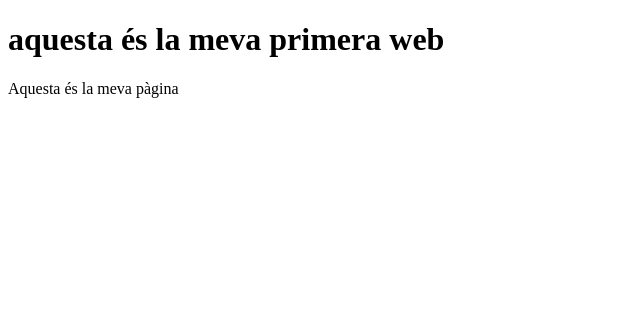
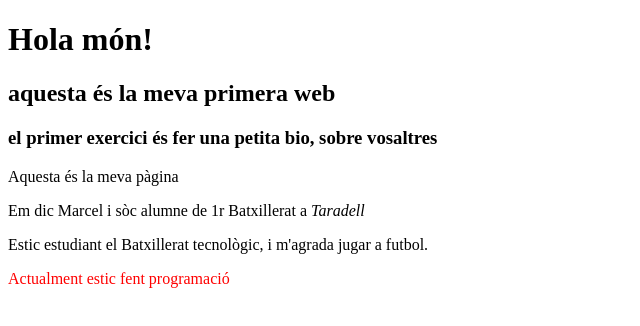
Before and after one commit to Marafa18/Exercici1, a plain HTML site: page index.html in a window 1280 px wide. Shown: the whole page, without its empty margins (0-640 px from the left). Drawn offline with Linux system fonts and the light colour scheme.

Commit message:
Update index.html

```diff
--- a/index.html
+++ b/index.html
@@ -4,9 +4,14 @@
     <meta charset="utf-8">
     <meta name="viewport" content="width=device-width">
     <title>hola món!!!</title>
-    <h1>aquesta és la meva primera web</h1>
   </head>
   <body>
+     <h1>Hola món!</h1>
+    <h2>aquesta és la meva primera web</h2>
+    <h3>el primer exercici és fer una petita bio, sobre vosaltres</h3>
     <p>Aquesta és la meva pàgina</p>
+    <p>Em dic Marcel i sòc alumne de 1r Batxillerat a <i>Taradell</i></p>
+    <p>Estic estudiant el Batxillerat tecnològic, i m'agrada jugar a futbol.
+    <p style="color:#FF0000"; "font-size:30px";>Actualment estic fent programació<p>
   </body>
 </html>
```
